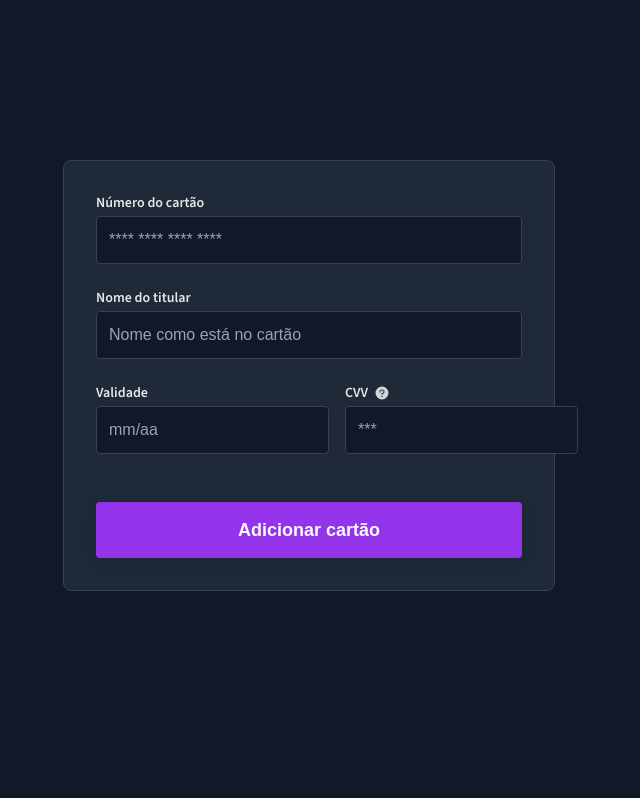
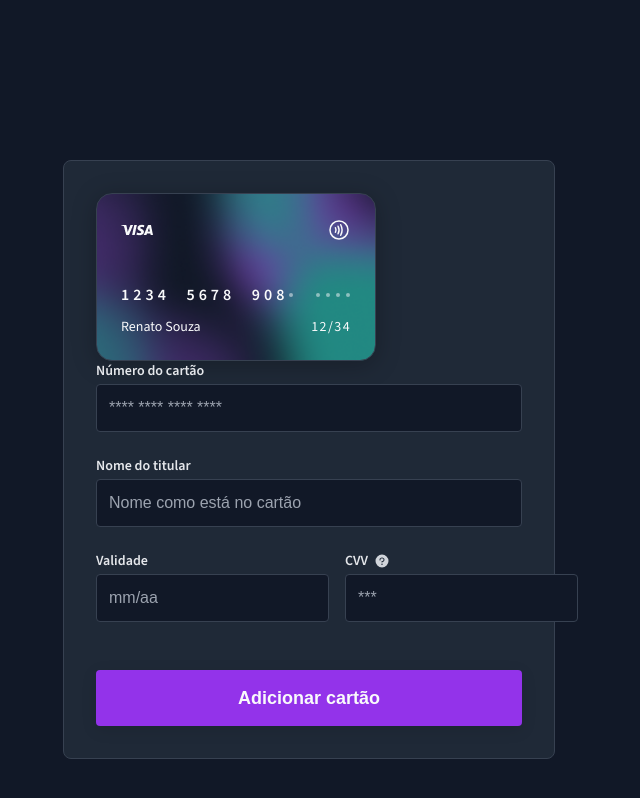
Before and after one commit to renatosouzaBR/card-form, a Next.js app: page / in a window 1280 px wide. Shown: the whole page, without its empty margins (331-971 px from the left). Built offline with nearby package versions, Linux system fonts and the light colour scheme.

Commit message:
feat: add card component to card form screen

```diff
--- a/src/app/page.tsx
+++ b/src/app/page.tsx
@@ -2,6 +2,7 @@
 
 import { Button } from "@/components/Button";
 import { TextField } from "@/components/TextField";
+import { Card } from "@/components/Card";
 
 import { HomeContainer, InputsContainer, InputsGroupRow } from "./styles";
 
@@ -13,6 +14,13 @@ export default function Home() {
   return (
     <HomeContainer>
       <form action="submit" onSubmit={handleSubmit}>
+        <Card data={{
+          cardNumber: '12345678908',
+          holdersName: 'Renato Souza',
+          expirationDate: '1234',
+          cvvNumber: '180'
+        }} />
+
         <InputsContainer>
           <TextField
             id="cardNumber"
--- /dev/null
+++ b/src/components/Card/index.tsx
@@ -0,0 +1,18 @@
+import { CardBack } from "./components/CardBack";
+import { CardFront } from "./components/CardFront";
+
+interface CardProps {
+  data: {
+    cardNumber: string;
+    holdersName: string;
+    expirationDate: string;
+    cvvNumber: string;
+  }
+}
+
+export function Card({ data }: CardProps) {
+  const { cvvNumber, ...rest } = data;
+
+  return <CardFront {...rest} />
+  return <CardBack cvvNumber={cvvNumber} />
+}
```
Also changed, not shown: src/components/Card/styles.ts (added).
